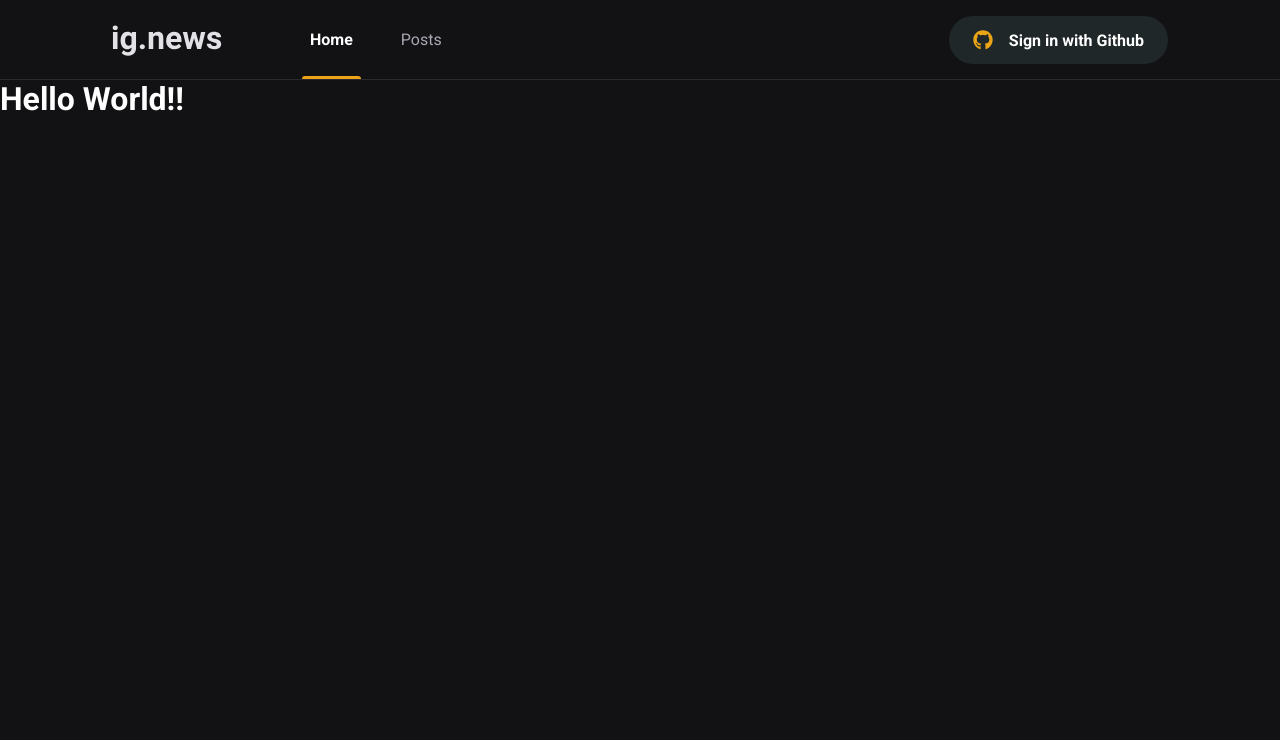
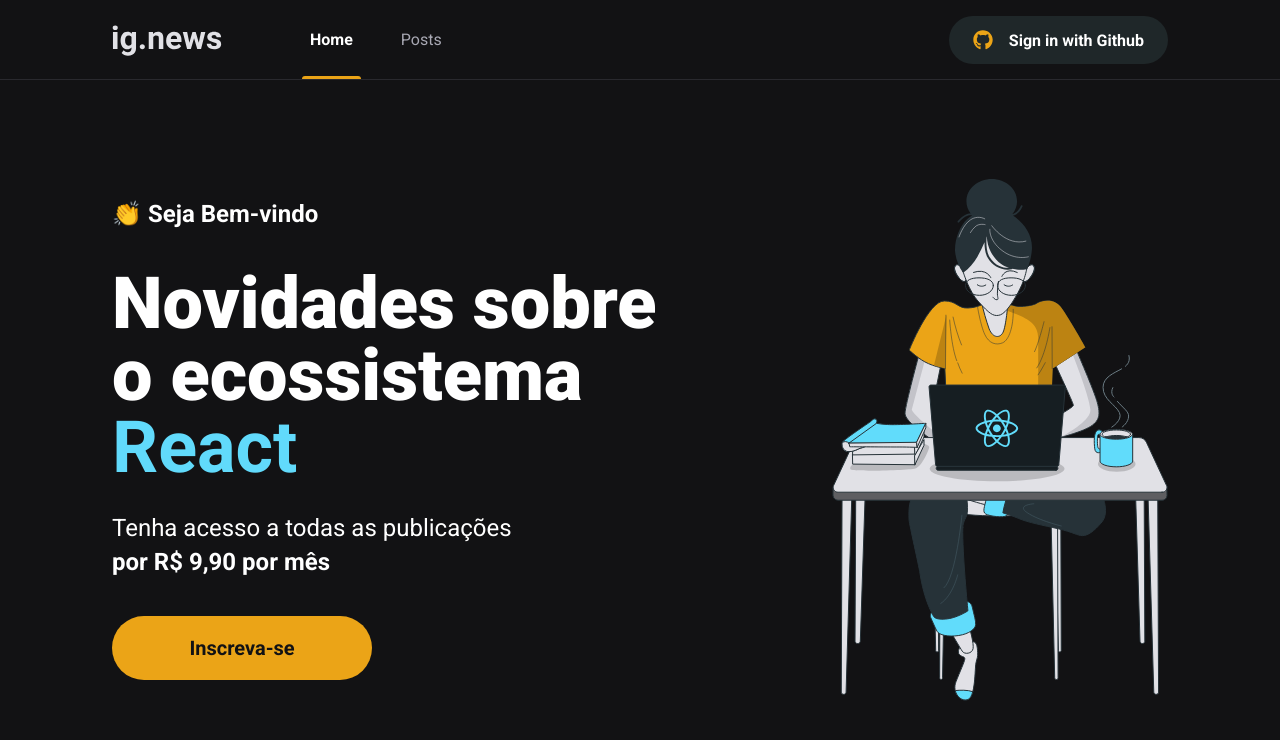
Before and after one commit to leobtt/ignews, a Next.js app: page / in a window 1280 px wide. Shown: the top 740 px of the page. Built offline with nearby package versions, Linux system fonts and the light colour scheme.

Commit message:
home page

```diff
--- /dev/null
+++ b/src/components/SubscribeButton/index.tsx
@@ -0,0 +1,12 @@
+import styles from './styles.module.scss'
+
+export function SubscribeButton(){
+  return (
+    <button
+      type="button"
+      className={styles.subscribeButton}
+    >
+      Inscreva-se
+    </button>
+  )
+}
--- /dev/null
+++ b/src/components/SubscribeButton/styles.module.scss
@@ -0,0 +1,20 @@
+.subscribeButton{
+  height: 4rem;
+  width: 260px;
+  border: 0;
+  border-radius: 2rem;
+  background-color: var(--yellow-500);
+  color: var(--gray-900);
+  font-size: 1.25rem;
+  font-weight: bold;
+
+  display: flex;
+  align-items: center;
+  justify-content: center;
+
+  transition: filter 0.2s;
+
+  &:hover {
+    filter: brightness(0.8);
+  }
+}
--- a/src/pages/index.tsx
+++ b/src/pages/index.tsx
@@ -1,4 +1,6 @@
 import Head from 'next/head'
+import { SubscribeButton } from '../components/SubscribeButton'
+import styles from '../styles/home.module.scss'
 
 export default function Home() {
   return (
@@ -6,9 +8,22 @@ export default function Home() {
     <Head>
       <title>Ínicio | Ig.news</title>
     </Head>
-    <div>
-      <h1 >Hello World!!</h1>
-    </div>
+    <main className={styles.containerHome}>
+      <section className={styles.hero}>
+        <span>👏 Seja Bem-vindo </span>
+        <h1>
+          Novidades sobre o ecossistema
+          <span> React</span>
+
+        </h1>
+        <p>
+          Tenha acesso a todas as publicações
+        </p>
+        <span>por R$ 9,90 por mês</span>
+        <SubscribeButton/>
+      </section>
+      <img src="/images/avatar.svg" alt="Garota codando" />
+    </main>
     </>
   )
 }
--- /dev/null
+++ b/src/styles/home.module.scss
@@ -0,0 +1,45 @@
+.containerHome{
+  max-width: 1120px;
+  margin: 0 auto;
+  padding: 0 2rem;
+  height: calc(100vh - 5rem);
+
+  display: flex;
+  align-items: center;
+  justify-content: space-between;
+}
+
+.hero{
+  max-width: 600px;
+
+  > span {
+    font-size: 1.5rem;
+    font-weight: bold;
+  }
+
+  h1{
+    font-size: 4.5rem;
+    line-height: 4.5rem;
+    font-weight: 900;
+    margin-top: 2.5rem;
+
+    span{
+      color: var(--cyan-500);
+    }
+  }
+
+  p{
+    font-size: 1.5rem;
+    line-height: 2.5rem;
+    margin-top: 1.5rem;
+  }
+
+  span:last-child{
+    color: var(--cyan-500);
+    font-weight: bold;
+  }
+
+  button{
+    margin-top: 2.5rem;
+  }
+}
```
